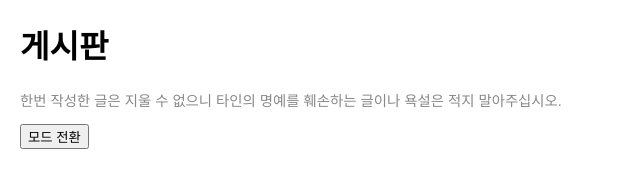
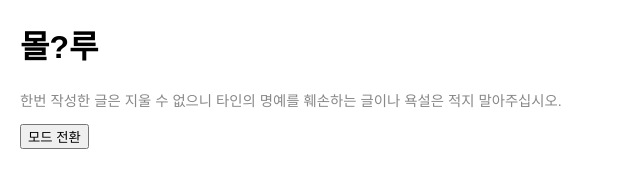
Before and after one commit to peropero1111/peropero1111.github.io, a plain HTML site: page index.html in a window 1280 px wide. Shown: the top 171 px of the page, 0-640 px from the left. Drawn offline with Linux system fonts and the light colour scheme; no server answers.

Commit message:
Update index.html

```diff
--- a/index.html
+++ b/index.html
@@ -3,7 +3,7 @@
 <head>
     <meta charset="UTF-8">
     <meta name="viewport" content="width=device-width, initial-scale=1.0">
-    <title>게시판</title>
+    <title>몰?루루</title>
     <style>
         /* 기존 스타일 정의 */
         :root {
@@ -89,7 +89,7 @@
     </script>
 </head>
 <body>
-    <h1>게시판</h1>
+    <h1>몰?루</h1>
     <p class="warning">한번 작성한 글은 지울 수 없으니 타인의 명예를 훼손하는 글이나 욕설은 적지 말아주십시오.</p>
     <button class="mode-toggle" onclick="toggleMode()">모드 전환</button>
     <form id="postForm">
```
